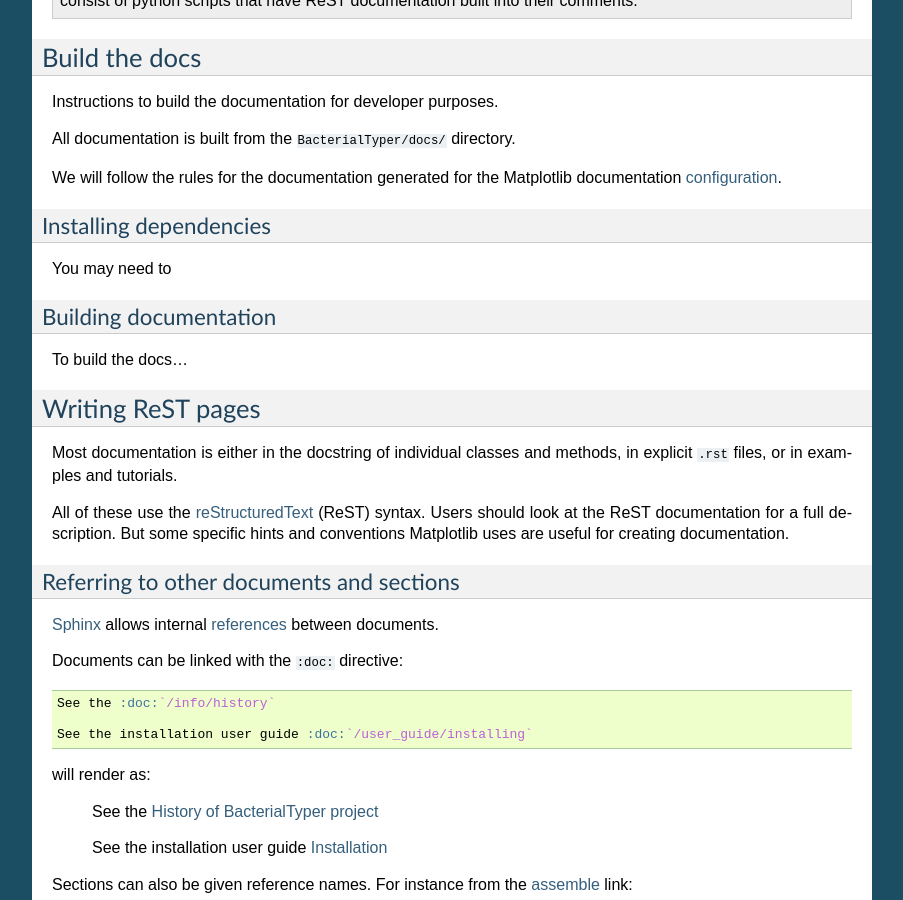
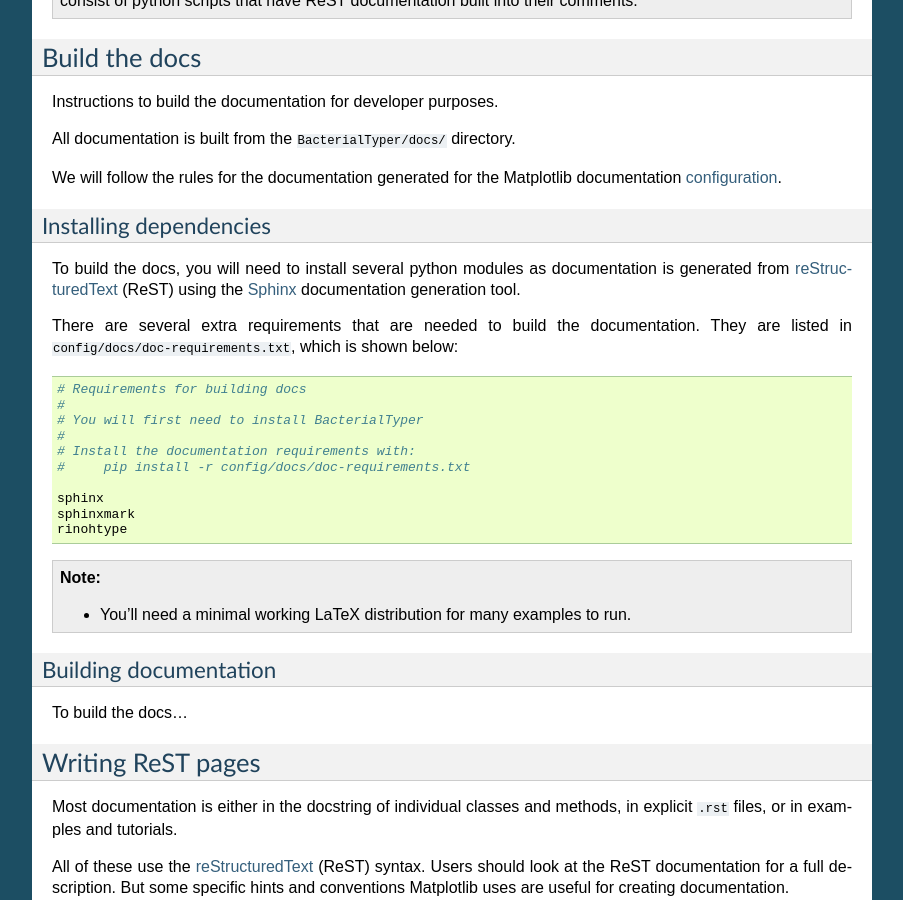
Before and after one commit to HCGB-IGTP/BacterialTyper, a Sphinx documentation site: the page built from docs/source/devel/documentation.rst, in a window 1280 px wide and 900 px high, scrolled down 738 px. Shown: the whole window, without its empty margins (198-1101 px from the left). Built offline with Sphinx 7.4.7, drawn with Linux system fonts in a browser that asks for light colours.

Commit message:
update the docs

```diff
--- /dev/null
+++ b/config/docs/doc-requirements.txt
@@ -0,0 +1,10 @@
+# Requirements for building docs
+#
+# You will first need to install BacterialTyper
+#
+# Install the documentation requirements with:
+#     pip install -r config/docs/doc-requirements.txt
+
+sphinx
+sphinxmark
+rinohtype
--- a/docs/source/devel/documentation.rst
+++ b/docs/source/devel/documentation.rst
@@ -6,6 +6,9 @@ Documentation
 Documentation is written using Sphinx_, a python documentation system built using
 reStructuredText_ (ReST; ``.rst``). The docs configuration contains both
 ReST files that contain pages in the documentation and configuration files for Sphinx_.
+
+.. ###############################################
+.. _docs-organization-folder:
 
 Organization
 ------------
@@ -62,15 +65,23 @@ All documentation is built from the :file:`BacterialTyper/docs/` directory.
 We will follow the rules for the documentation generated for the Matplotlib documentation configuration_.
 
 .. ###############################################
-.. _docs-organization-folder:
-
-.. ###############################################
 .. _installing-dep-build-docs:
 
 Installing dependencies
 ^^^^^^^^^^^^^^^^^^^^^^^
 
-You may need to
+To build the docs, you will need to install several python modules as
+documentation is generated from reStructuredText_ (ReST) using the
+Sphinx_ documentation generation tool.
+
+There are several extra requirements that are needed to build the documentation.
+They are listed in :file:`config/docs/doc-requirements.txt`, which is shown below:
+
+.. include:: ../../../config/docs/doc-requirements.txt
+   :literal:
+
+.. note::
+  * You'll need a minimal working LaTeX distribution for many examples to run.
 
 
 .. ###############################################
```
Also changed, not shown: docs/source/user_guide/installing.rst (+75 -1 lines), 8 other files.
